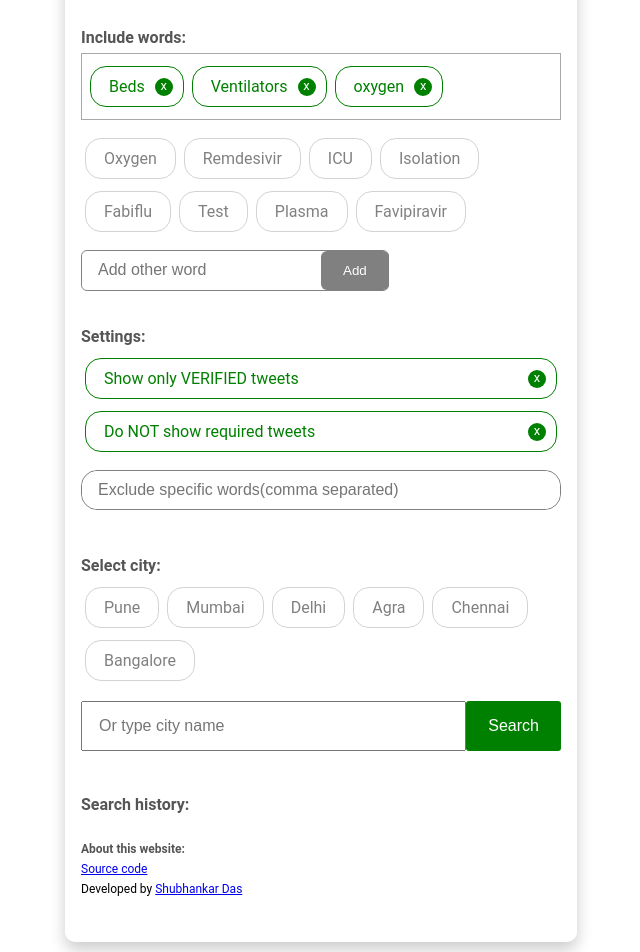
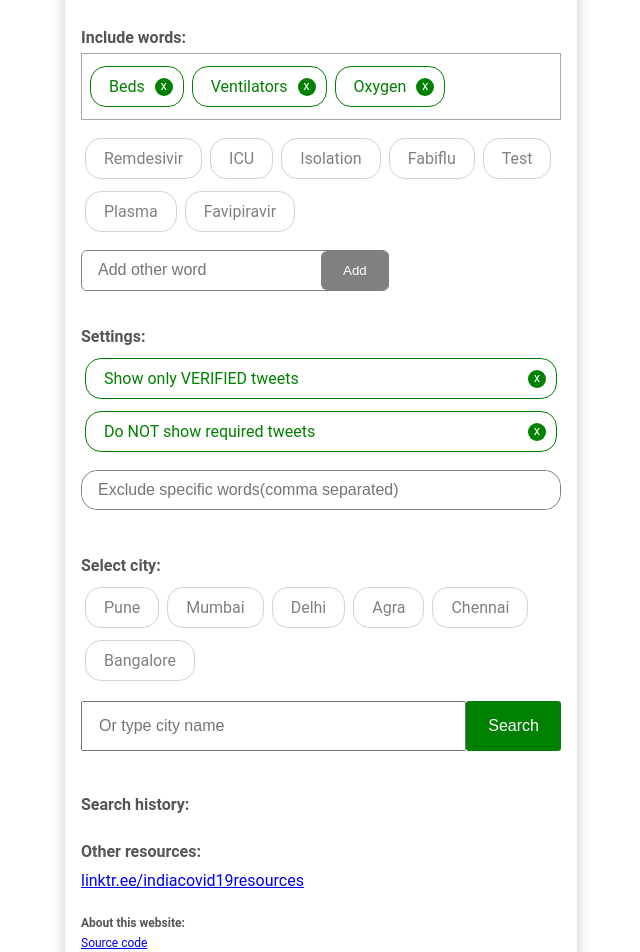
Before and after one commit to ShubhankarDas/covid-search, a React (Create React App) app: page / in a window 1280 px wide. Shown: the part 80-1032 px from the top of the page, without its empty margins (319-959 px from the left). Built offline with nearby package versions, Linux system fonts and the light colour scheme.

Commit message:
Added resources

```diff
--- a/src/App.js
+++ b/src/App.js
@@ -14,7 +14,7 @@ function App() {
     want: ['-"wants"', '-"want"', '-"wanted"', '-"wanting"'],
   };
   const DEFAULT_STATES = {
-    includeWords: ["Beds", "Ventilators", "oxygen"],
+    includeWords: ["Beds", "Ventilators", "Oxygen"],
     excludeWords: ["require", "need", "want"],
     cities: ["Pune", "Mumbai", "Delhi", "Agra", "Chennai", "Bangalore"],
     allIncludedWords: [
@@ -29,7 +29,12 @@ function App() {
       "Plasma",
       "Favipiravir",
     ],
-    resources: ["https://linktr.ee/indiacovid19resources"],
+    resources: [
+      {
+        name: "linktr.ee/indiacovid19resources",
+        link: "https://linktr.ee/indiacovid19resources",
+      },
+    ],
   };
 
   const [city, setCity] = useState("");
@@ -249,6 +254,21 @@ function App() {
               ))}
             </div>
           </div>
+          <div className="history-container">
+            <h4 className="sub-title">Other resources:</h4>
+            <div className="history-list">
+              {DEFAULT_STATES.resources.map((resource) => (
+                <a
+                  key={resource.name}
+                  href={generateLink(resource.link)}
+                  target="_blank"
+                  rel="noreferrer"
+                >
+                  {resource.name}
+                </a>
+              ))}
+            </div>
+          </div>
           <div className="resources-container">
             <h4 className="sub-title">About this website:</h4>
             <a
```
